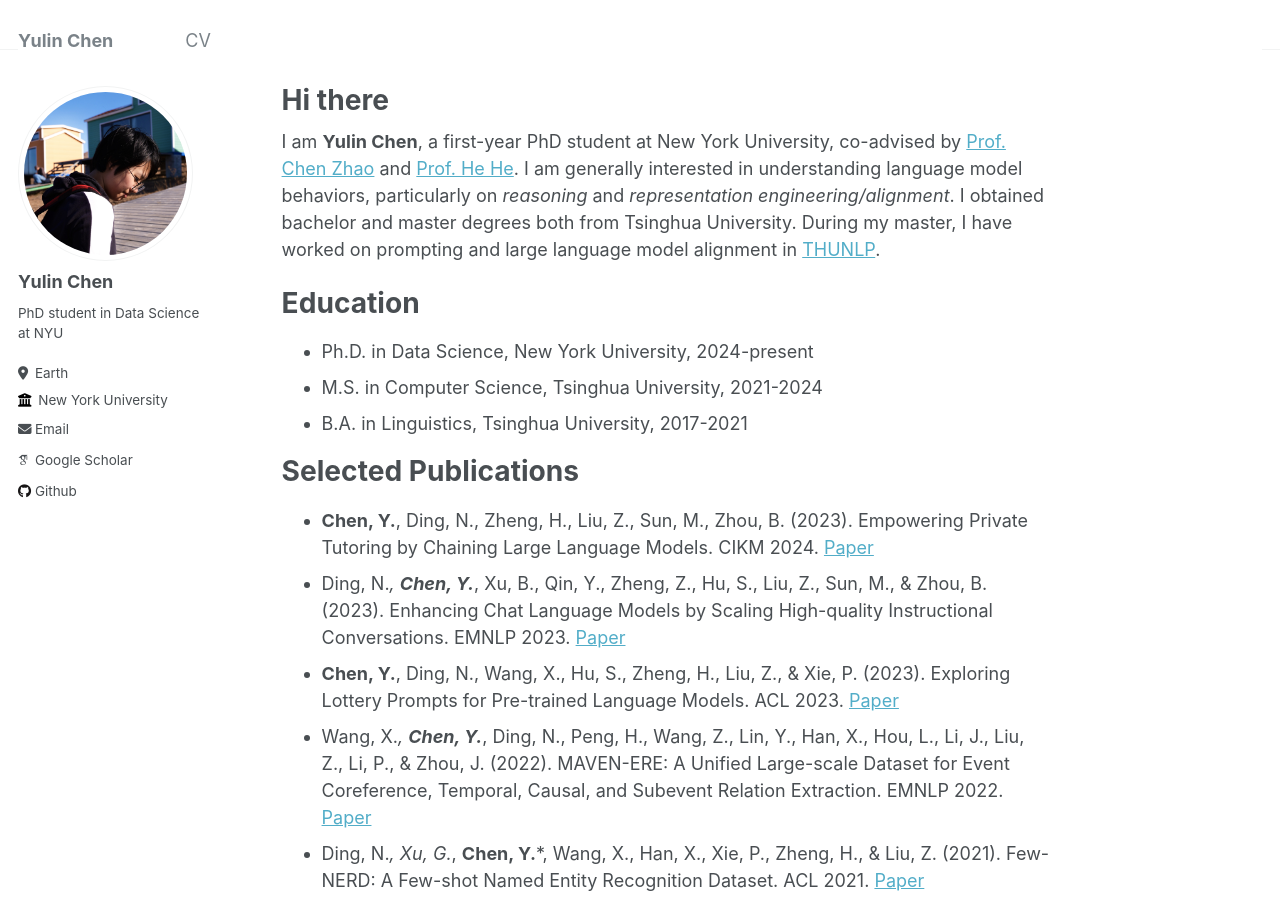
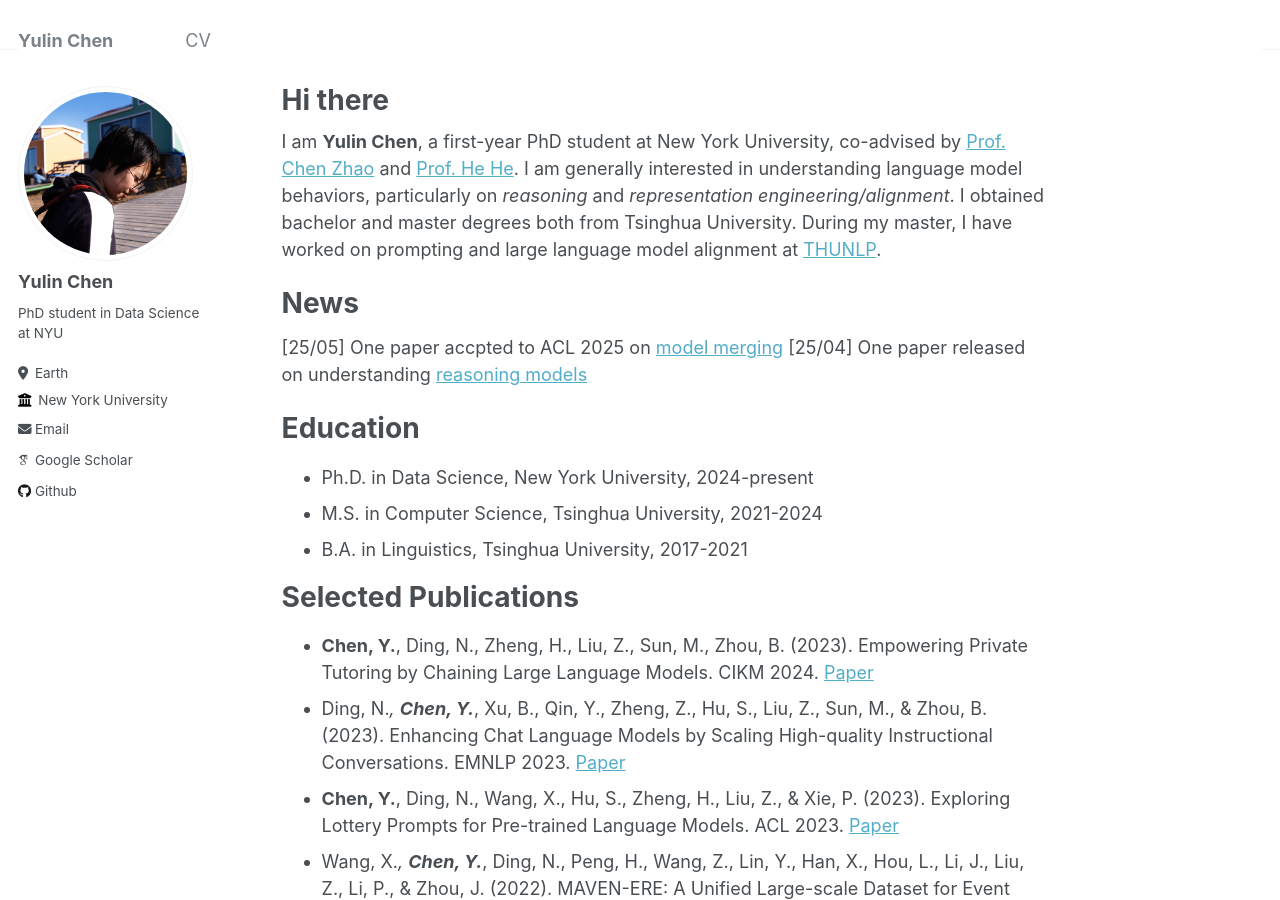
Before and after one commit to yulinchen99/yulinchen99.github.io, a Jekyll site: the page built from _pages/about.md, in a window 1280 px wide and 900 px high. Built offline with Jekyll 4.4.1, drawn with Linux system fonts in a browser that asks for light colours; some web fonts are replaced.

Commit message:
Update about.md

```diff
--- a/_pages/about.md
+++ b/_pages/about.md
@@ -8,7 +8,12 @@ redirect_from:
 ---
 
 
-I am **Yulin Chen**, a first-year PhD student at New York University, co-advised by [Prof. Chen Zhao](http://www.chenz.umiacs.io/) and [Prof. He He](https://hhexiy.github.io/). I am generally interested in understanding language model behaviors, particularly on *reasoning* and *representation engineering/alignment*. I obtained bachelor and master degrees both from Tsinghua University. During my master, I have worked on prompting and large language model alignment in [THUNLP](https://nlp.csai.tsinghua.edu.cn/).
+I am **Yulin Chen**, a first-year PhD student at New York University, co-advised by [Prof. Chen Zhao](http://www.chenz.umiacs.io/) and [Prof. He He](https://hhexiy.github.io/). I am generally interested in understanding language model behaviors, particularly on *reasoning* and *representation engineering/alignment*. I obtained bachelor and master degrees both from Tsinghua University. During my master, I have worked on prompting and large language model alignment at [THUNLP](https://nlp.csai.tsinghua.edu.cn/).
+
+News
+====
+[25/05] One paper accpted to ACL 2025 on [model merging](https://arxiv.org/abs/2403.08281)
+[25/04] One paper released on understanding [reasoning models](https://arxiv.org/abs/2504.05419)
 
 
 Education
```
